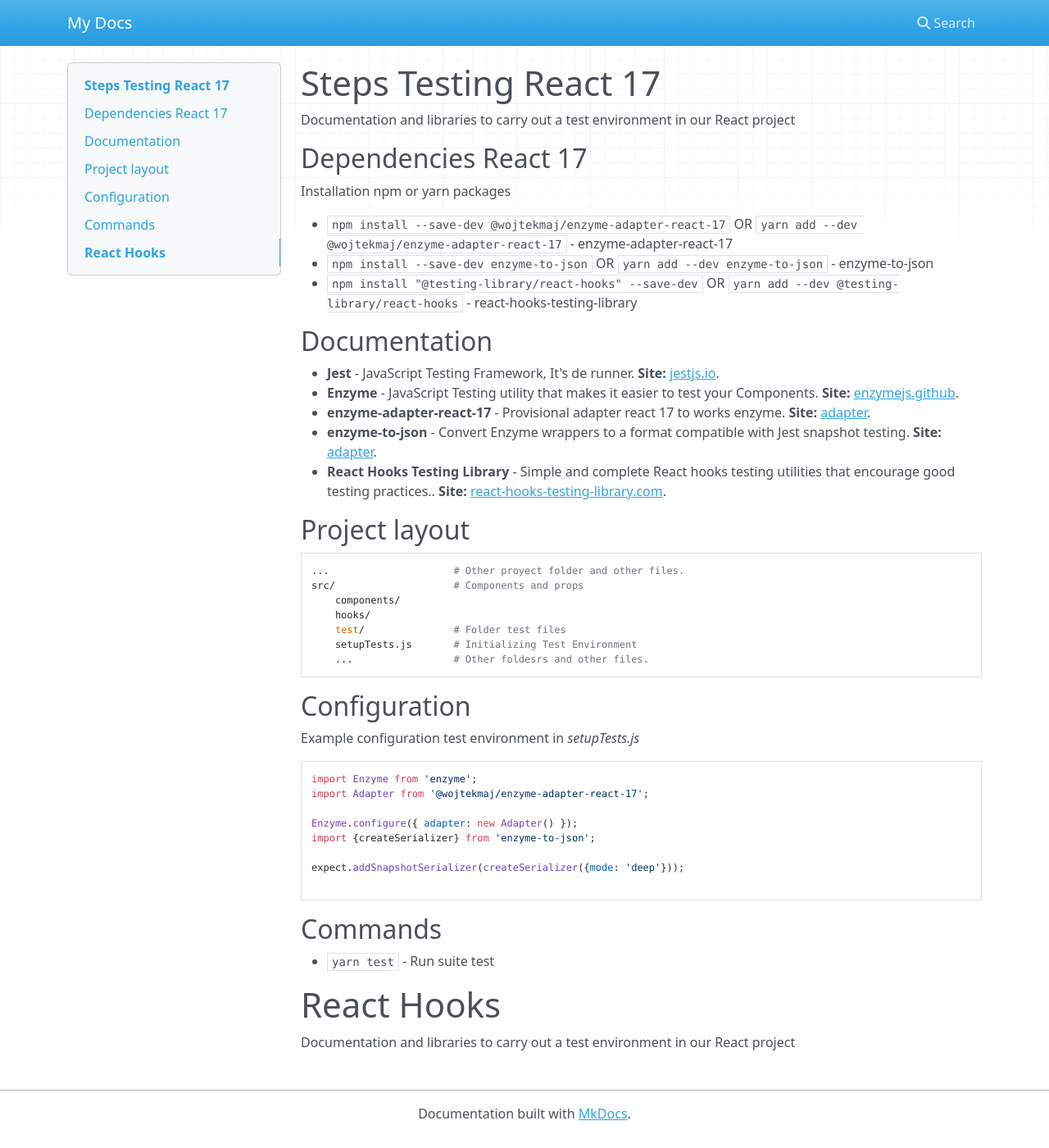
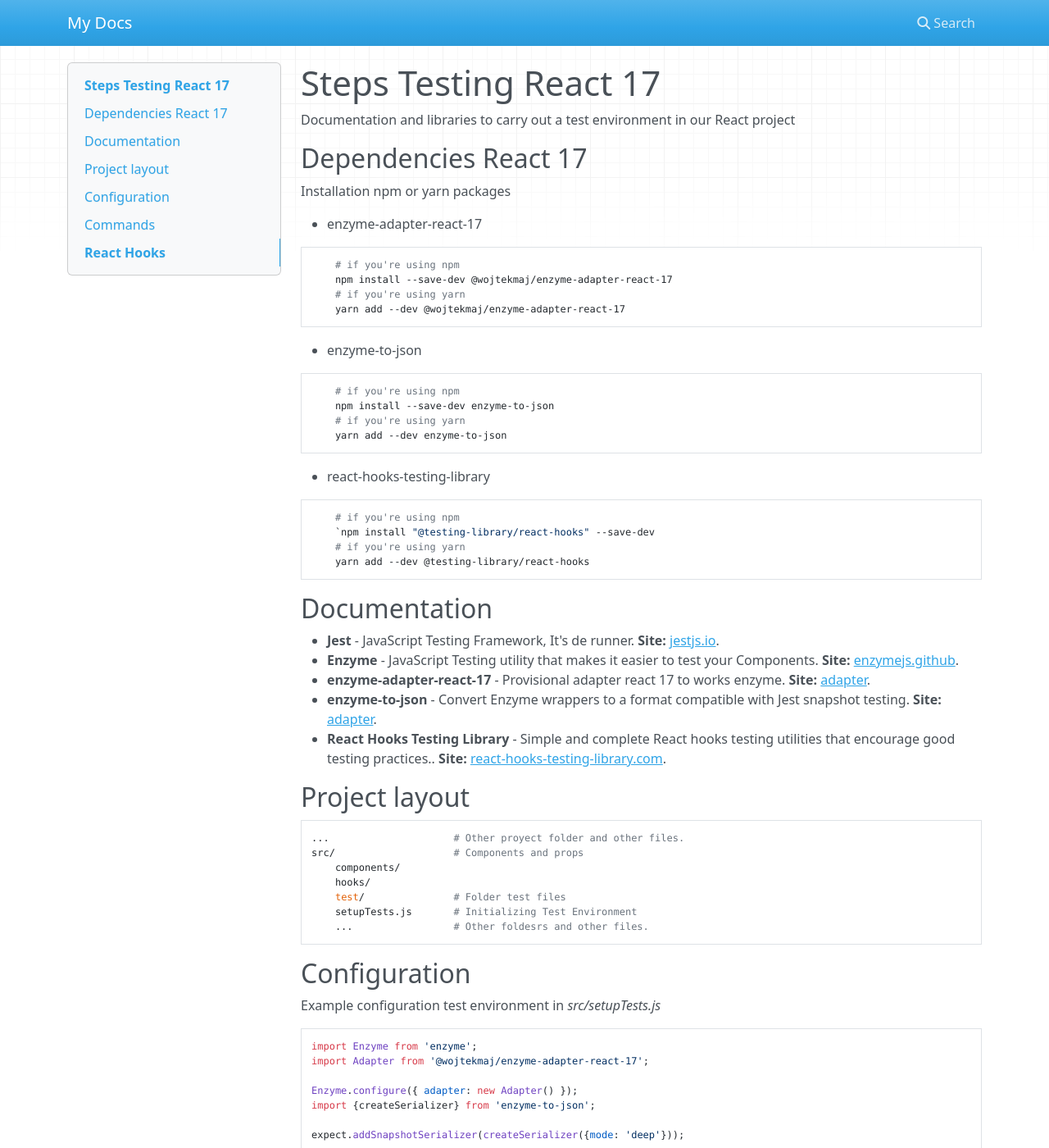
Before and after one commit to ams113/documentation, an MkDocs documentation site: the page built from docs/index.md, in a window 1280 px wide and 1400 px high. Shown: the whole window at 82% size. Built offline with MkDocs 1.6.1, drawn with Linux system fonts in a browser that asks for light colours; nearby versions of some CDN libraries.

````diff
--- a/docs/index.md
+++ b/docs/index.md
@@ -4,9 +4,27 @@ Documentation and libraries to carry out a test environment in our React project
 ## Dependencies React 17
 Installation npm or yarn packages
 
-* `npm install --save-dev @wojtekmaj/enzyme-adapter-react-17` OR ` yarn add --dev @wojtekmaj/enzyme-adapter-react-17` - enzyme-adapter-react-17
-* `npm install --save-dev enzyme-to-json` OR `yarn add --dev enzyme-to-json` - enzyme-to-json
-* `npm install "@testing-library/react-hooks" --save-dev` OR `yarn add --dev @testing-library/react-hooks` - react-hooks-testing-library
+*  enzyme-adapter-react-17
+```
+    # if you're using npm
+    npm install --save-dev @wojtekmaj/enzyme-adapter-react-17
+    # if you're using yarn
+    yarn add --dev @wojtekmaj/enzyme-adapter-react-17
+```
+* enzyme-to-json
+```
+    # if you're using npm
+    npm install --save-dev enzyme-to-json
+    # if you're using yarn
+    yarn add --dev enzyme-to-json
+```
+* react-hooks-testing-library
+```
+    # if you're using npm
+    `npm install "@testing-library/react-hooks" --save-dev
+    # if you're using yarn
+    yarn add --dev @testing-library/react-hooks
+```
 
 
 ## Documentation
@@ -28,7 +46,7 @@ Installation npm or yarn packages
 
 
 ## Configuration
-Example configuration test environment in *setupTests.js*
+Example configuration test environment in *src/setupTests.js*
 
 ```
 import Enzyme from 'enzyme';
````
